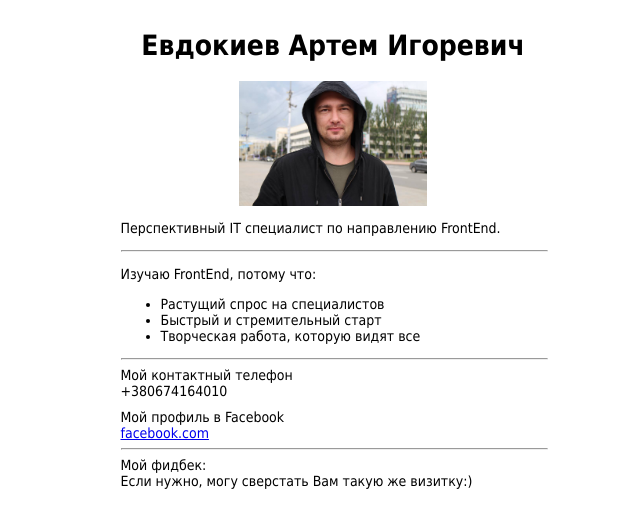
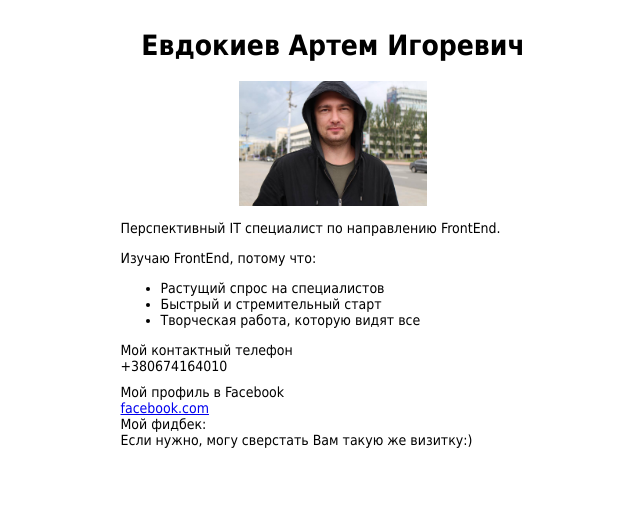
Before and after one commit to t0her/ArtemiyE.github.io, a plain HTML site: page GoIT/markup/home/lesson1/index.html in a window 1280 px wide. Shown: the whole page, without its empty margins (307-947 px from the left). Drawn offline with Linux system fonts and the light colour scheme.

Commit message:
delete hr
Удалил устаревший тег "hr"

```diff
--- a/GoIT/markup/home/lesson1/index.html
+++ b/GoIT/markup/home/lesson1/index.html
@@ -9,14 +9,12 @@
 <h1>Евдокиев Артем Игоревич</h1>
   <img src="image/artem.jpg" height="125" title="Artem"alt="foto Artem" />
 <p>Перспективный IT специалист по направлению FrontEnd.</p>
-<hr width=425>
 <p>Изучаю FrontEnd, потому что:</p>
 <ul>
   <li>Растущий спрос на специалистов</li>
   <li>Быстрый и стремительный старт</li>
   <li>Творческая работа, которую видят все</li>
 </ul>
-<hr width=425>
 
 <div>Мой контактный телефон</div>
 <div class="box1">+380674164010</div>
@@ -24,7 +22,6 @@
 <div>Мой профиль в Facebook</div>
 <div><a href="https://www.facebook.com/artem.evdokiev" target="_blank">facebook.com</a></div>
 
-<hr width=425>
 
 <div>Мой фидбек:</div>
 <div>Если нужно, могу сверстать Вам такую же визитку:)</div>
```
